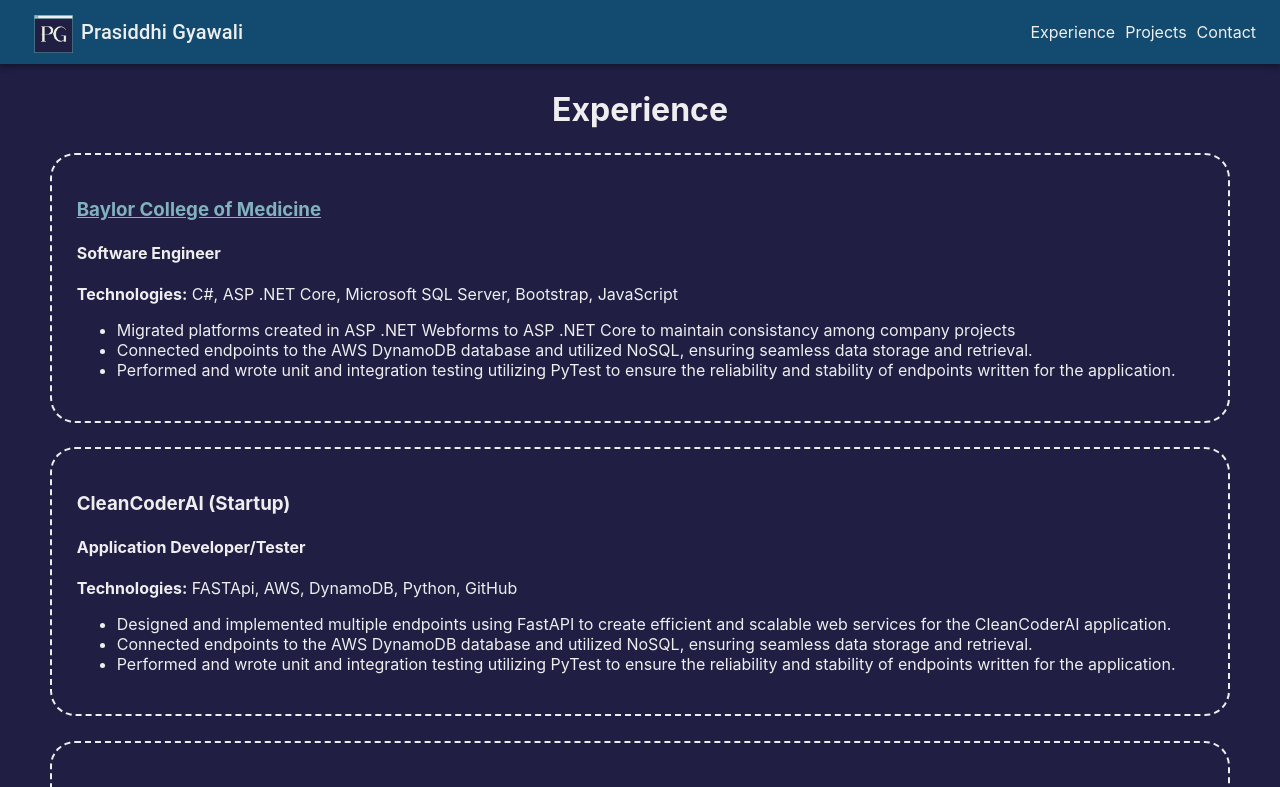
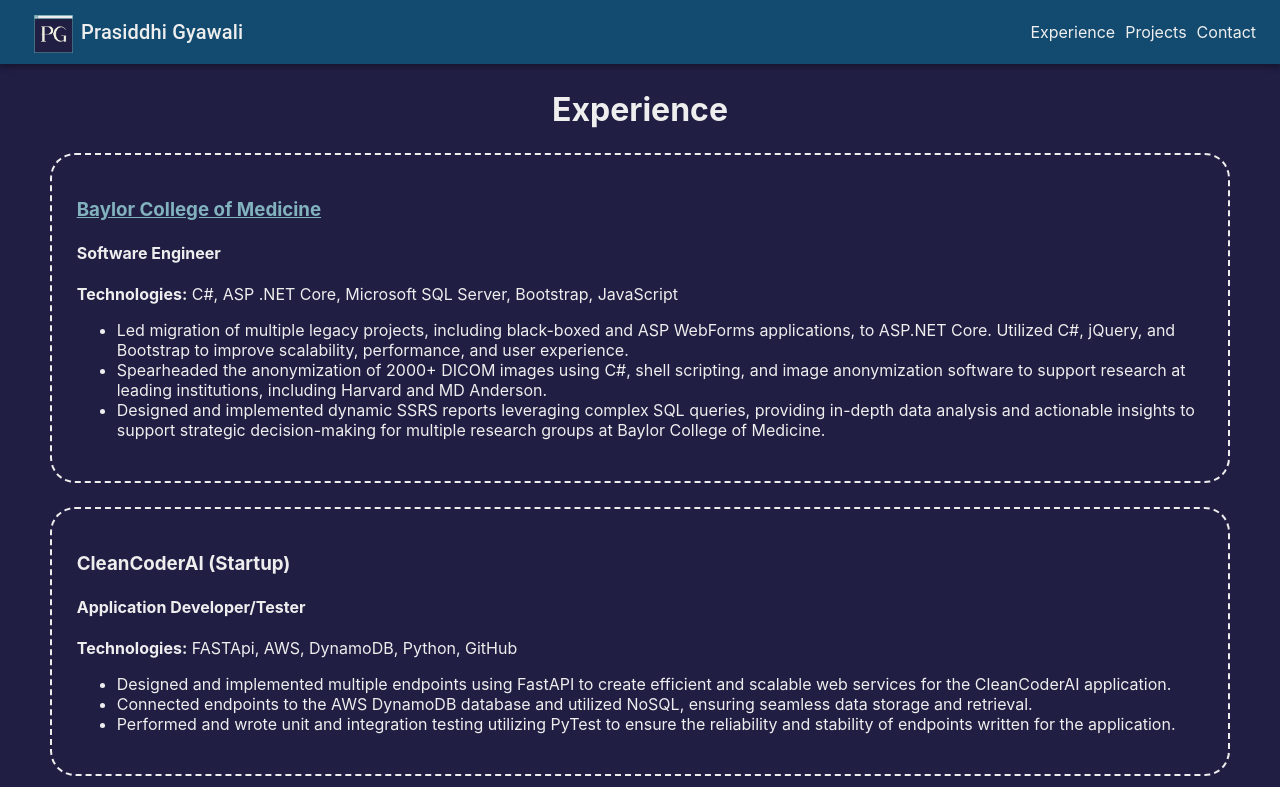
Before and after one commit to prasiddhigyawali/prasiddhigyawali.github.io, a React (Create React App) app: page /#/experience in a window 1280 px wide. Shown: the top 787 px of the page. Built offline with nearby package versions, Linux system fonts and the light colour scheme.

Commit message:
expereince update

```diff
--- a/src/tabs/experience.js
+++ b/src/tabs/experience.js
@@ -19,16 +19,16 @@
                     <strong>Technologies:</strong> C#, ASP .NET Core, Microsoft SQL Server, Bootstrap, JavaScript <br/>
                     <ul>
                         <li>
-                            Migrated platforms created in ASP .NET Webforms to ASP .NET Core to maintain consistancy among company projects
+                        Led migration of multiple legacy projects, including black-boxed and ASP WebForms applications, to ASP.NET Core. Utilized C#, jQuery, and Bootstrap to improve
+                        scalability, performance, and user experience.
                         </li>
                         <li>
-                            Connected endpoints to the AWS DynamoDB database and utilized NoSQL, ensuring
-                            seamless data storage and retrieval.
+                        Spearheaded the anonymization of 2000+ DICOM images using C#, shell scripting, and image anonymization software to support research at leading institutions, including
+                        Harvard and MD Anderson.
                         </li>
                         <li>
-                            Performed and wrote unit and integration testing
-                            utilizing PyTest to ensure the reliability and stability of endpoints written for
-                            the application.
+                        Designed and implemented dynamic SSRS reports leveraging complex SQL queries, providing in-depth data analysis and actionable insights to support strategic
+                        decision-making for multiple research groups at Baylor College of Medicine.
                         </li>
                     </ul>
 
```
